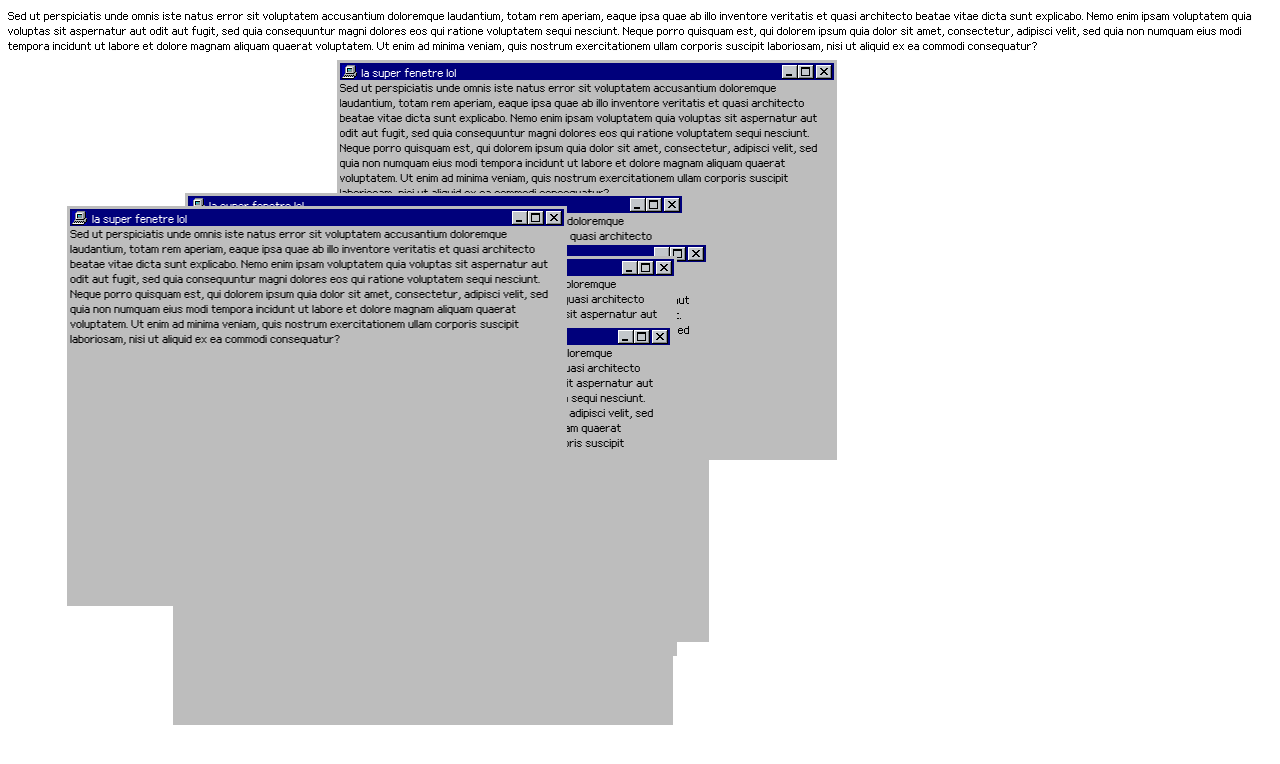
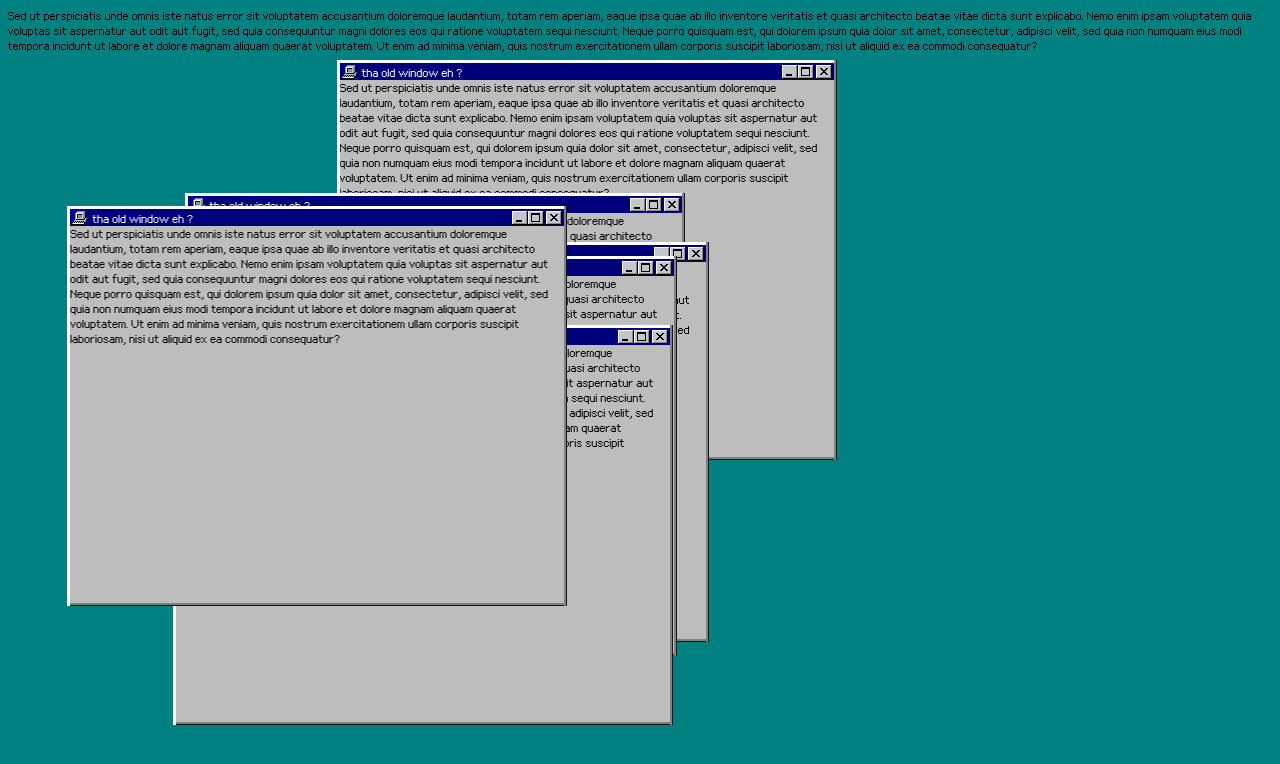
Before and after one commit to AngelRionCervi/window, a website with bundled scripts: page index.html in a window 1280 px wide. Built offline with nearby package versions, Linux system fonts and the light colour scheme.

Commit message:
fricking borderrs

```diff
--- a/css/window.css
+++ b/css/window.css
@@ -10,6 +10,7 @@
 
 body {
     overflow: hidden;
+    background-color: #008181;
 }
 
 /*win 2*/
@@ -27,6 +28,60 @@ body {
 
 .win2-border {
     background-color: #bdbdbd;
+}
+
+.win2-border-bottom {
+
+}
+
+.win2-border-left {
+    background-color: white;
+}
+
+.win2-border-top {
+    background-color: white;
+}
+
+.win2-border-bottom {
+    background: rgb(128,128,128);
+    background: linear-gradient(180deg, rgba(128,128,128,1) 56%, rgba(0,0,0,1) 89%);
+}
+
+.win2-border-right {
+    background: rgb(128,128,128);
+    background: linear-gradient(90deg, rgba(128,128,128,1) 56%, rgba(0,0,0,1) 89%);
+}
+
+.win2-corner-top-right.win2-corner-ver {
+    background: rgb(128,128,128);
+    background: linear-gradient(90deg, rgba(128,128,128,1) 56%, rgba(0,0,0,1) 89%);
+}
+
+.win2-corner-bottom-left.win2-corner-hor {
+    background: rgb(128,128,128);
+    background: linear-gradient(180deg, rgba(128,128,128,1) 56%, rgba(0,0,0,1) 89%);
+}
+
+.win2-corner-bottom-right.win2-corner-hor {
+    background: rgb(128,128,128);
+    background: linear-gradient(180deg, rgba(128,128,128,1) 56%, rgba(0,0,0,1) 89%);
+}
+
+.win2-corner-bottom-right.win2-corner-ver {
+    background: rgb(128,128,128);
+    background: linear-gradient(90deg, rgba(128,128,128,1) 56%, rgba(0,0,0,1) 89%);
+}
+
+.win2-corner-top-left {
+    background-color: white;
+}
+
+.win2-corner-bottom-left.win2-corner-ver {
+    background-color: white;
+}
+
+.win2-corner-top-right.win2-corner-hor {
+    background-color: white;
 }
 
 .win2-content {
--- a/index.js
+++ b/index.js
@@ -19,7 +19,7 @@ enteteIconImage.onload = function () {
             //minWidth: 75,
             //borderWidth: 5,
             //cornerSize: 10,
-            entete: "la super fenetre lol",
+            entete: "tha old window eh ?",
             //maximizeTriggerArea: 15,
         };
     };
--- a/js/class/windowEls.js
+++ b/js/class/windowEls.js
@@ -45,7 +45,7 @@ export const windowEls = (listeners, options) => {
                 .enclose(
                     [
                         dob
-                            .createNode("div", "win2-corner-hor")
+                            .createNode("div", "win2-corner-top-right win2-corner-hor")
                             .addInlineStyle({
                                 width: options.cornerSize,
                                 height: options.borderWidth,
@@ -56,7 +56,7 @@ export const windowEls = (listeners, options) => {
                             })
                             .done(),
                         dob
-                            .createNode("div", "win2-corner-ver")
+                            .createNode("div", "win2-corner-top-right win2-corner-ver")
                             .addInlineStyle({
                                 width: options.borderWidth,
                                 height: options.cornerSize,
@@ -96,7 +96,7 @@ export const windowEls = (listeners, options) => {
                 .enclose(
                     [
                         dob
-                            .createNode("div", "win2-corner-hor")
+                            .createNode("div", "win2-corner-top-left win2-corner-hor")
                             .addInlineStyle({
                                 width: options.cornerSize,
                                 height: options.borderWidth,
@@ -107,7 +107,7 @@ export const windowEls = (listeners, options) => {
                             })
                             .done(),
                         dob
-                            .createNode("div", "win2-corner-ver")
+                            .createNode("div", "win2-corner-top-left win2-corner-ver")
                             .addInlineStyle({
                                 width: options.borderWidth,
                                 height: options.cornerSize,
@@ -147,7 +147,7 @@ export const windowEls = (listeners, options) => {
                 .enclose(
                     [
                         dob
-                            .createNode("div", "win2-corner-hor")
+                            .createNode("div", "win2-corner-bottom-right win2-corner-hor")
                             .addInlineStyle({
                                 width: options.cornerSize,
                                 height: options.borderWidth,
@@ -158,7 +158,7 @@ export const windowEls = (listeners, options) => {
                             })
                             .done(),
                         dob
-                            .createNode("div", "win2-corner-ver")
+                            .createNode("div", "win2-corner-bottom-right win2-corner-ver")
                             .addInlineStyle({
                                 width: options.borderWidth,
                                 height: options.cornerSize,
@@ -198,7 +198,7 @@ export const windowEls = (listeners, options) => {
                 .enclose(
                     [
                         dob
-                            .createNode("div", "win2-corner-hor")
+                            .createNode("div", "win2-corner-bottom-left win2-corner-hor")
                             .addInlineStyle({
                                 width: options.cornerSize,
                                 height: options.borderWidth,
@@ -209,7 +209,7 @@ export const windowEls = (listeners, options) => {
                             })
                             .done(),
                         dob
-                            .createNode("div", "win2-corner-ver")
+                            .createNode("div", "win2-corner-bottom-left win2-corner-ver")
                             .addInlineStyle({
                                 width: options.borderWidth,
                                 height: options.cornerSize,
```
